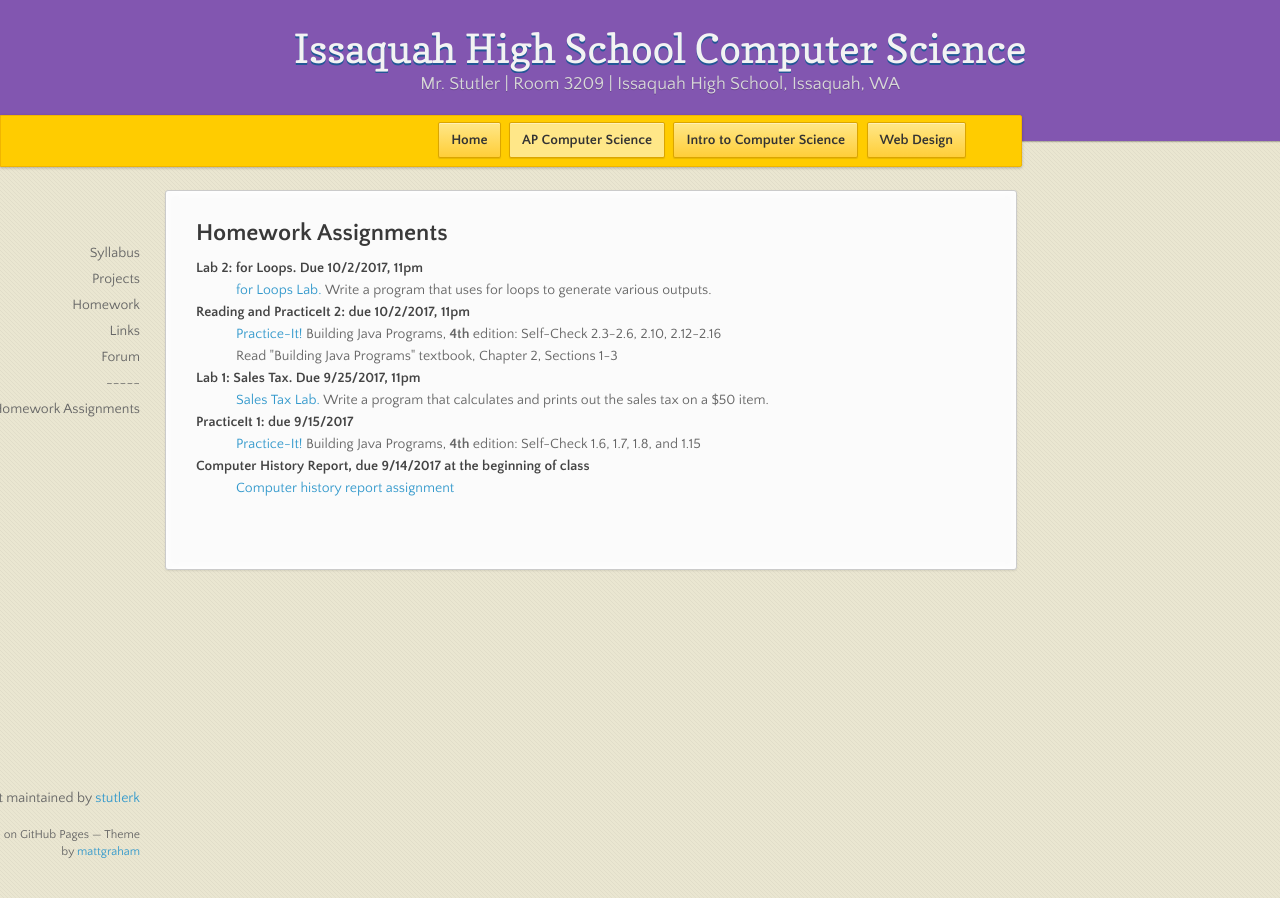
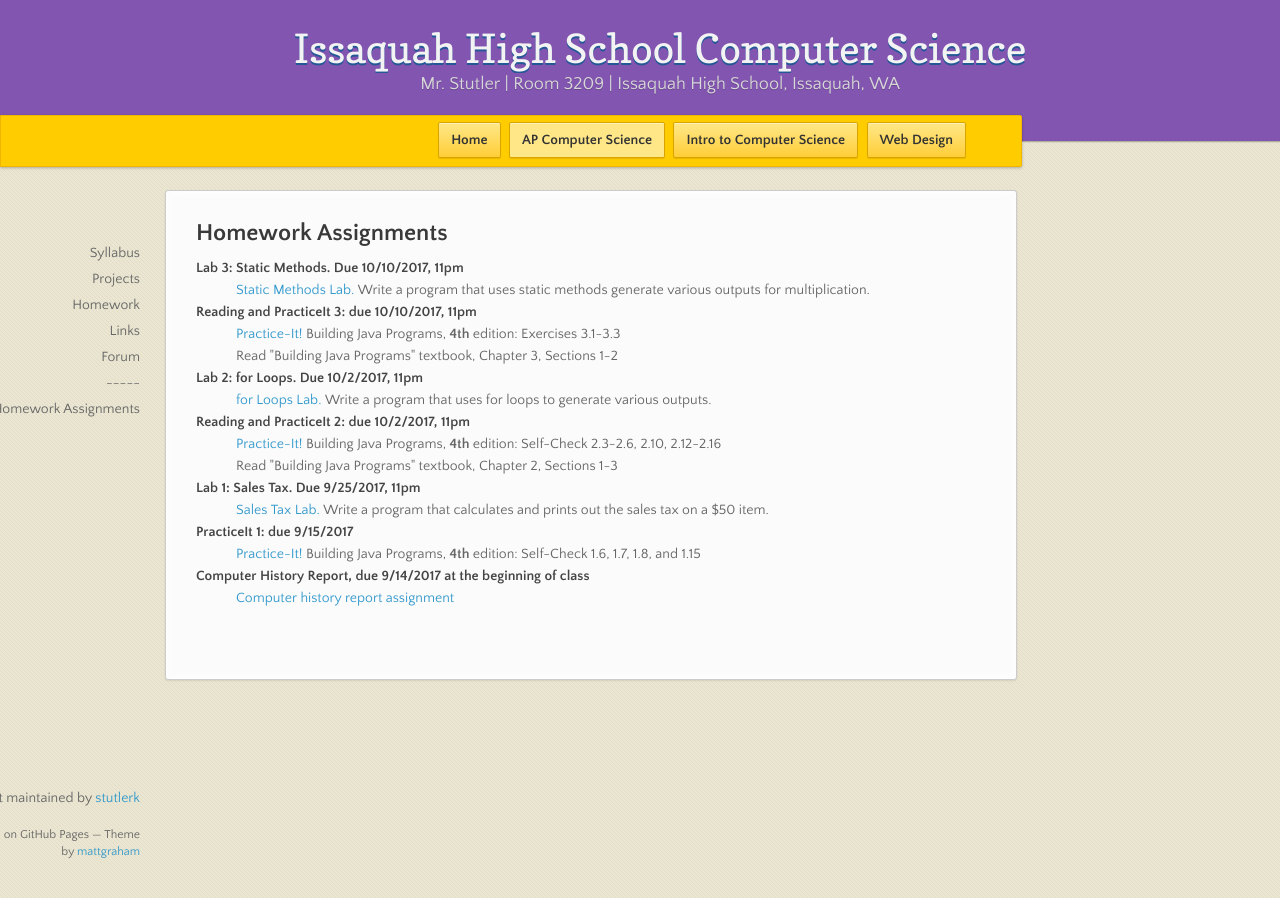
Before and after one commit to stutlerk/ihs-website, a Jekyll site: the page built from _apcs/homework.html, in a window 1280 px wide. Built offline with Jekyll 4.4.1, drawn with Linux system fonts in a browser that asks for light colours; nearby versions of some CDN libraries.

Commit message:
Update homework.html

```diff
--- a/_apcs/homework.html
+++ b/_apcs/homework.html
@@ -6,6 +6,13 @@ layout: course
 <section>
 <h2>Homework Assignments</h2>
   <dl>
+    <dt>Lab 3: Static Methods. Due 10/10/2017, 11pm</dt>
+    <dd><a href="">Static Methods Lab.</a> Write a program that uses static methods generate various outputs for multiplication.</dd>
+
+    <dt>Reading and PracticeIt 3: due 10/10/2017, 11pm</dt>
+    <dd><a href="https://practiceit.cs.washington.edu/" target="_blank">Practice-It!</a> Building Java Programs, <b>4th</b> edition: Exercises 3.1-3.3</dd>
+    <dd>Read "Building Java Programs" textbook, Chapter 3, Sections 1-2</dd>
+
     <dt>Lab 2: for Loops. Due 10/2/2017, 11pm</dt>
     <dd><a href="https://issaquahwednet-my.sharepoint.com/personal/stutlerk_issaquah_wednet_edu/_layouts/15/guestaccess.aspx?docid=023443d9856394cf2af47f6df6517ca0b&authkey=AUbCA2-RpHFNpAOeuLoRzbU">for Loops Lab.</a> Write a program that uses for loops to generate various outputs.</dd>
 
```
